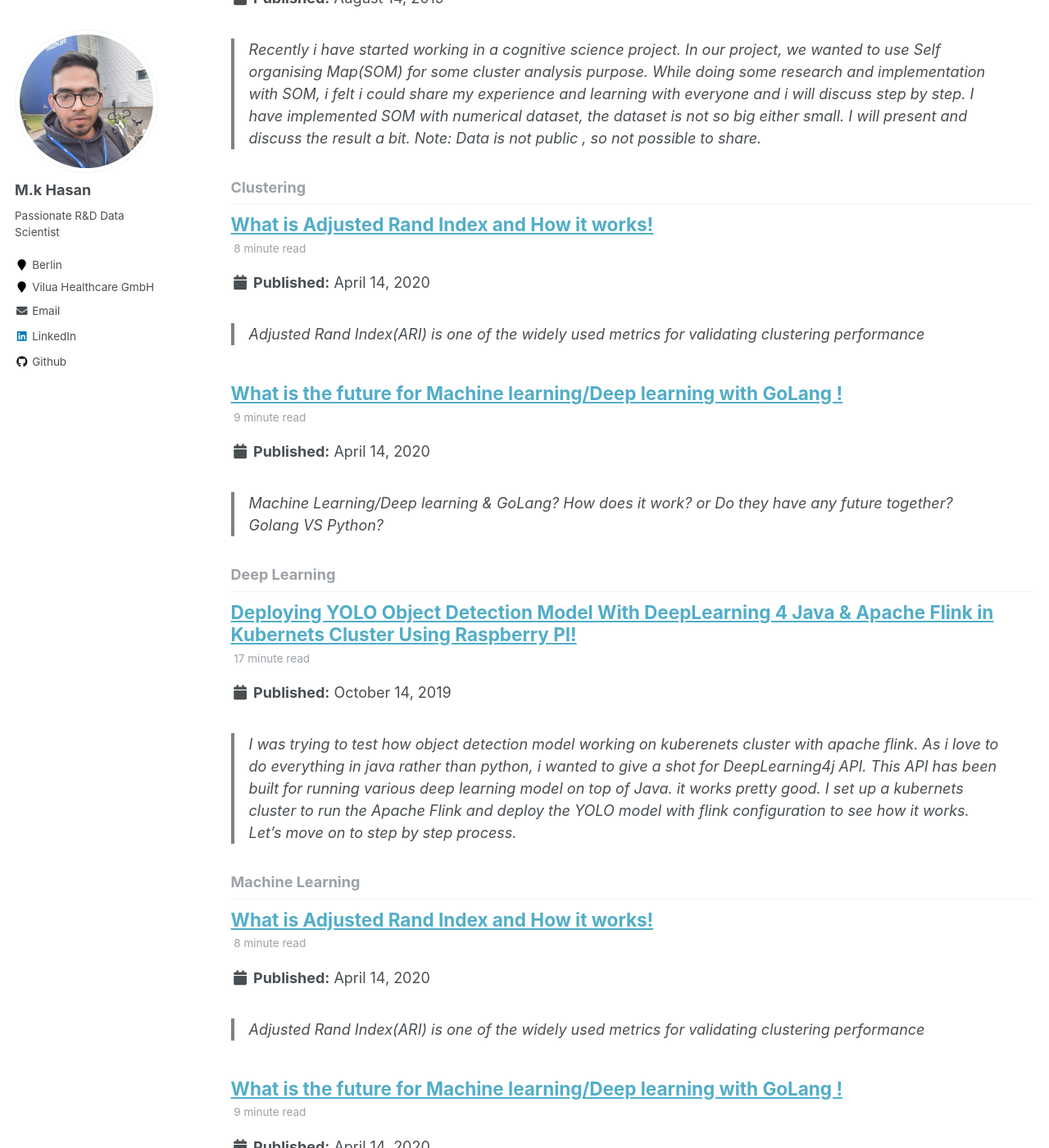
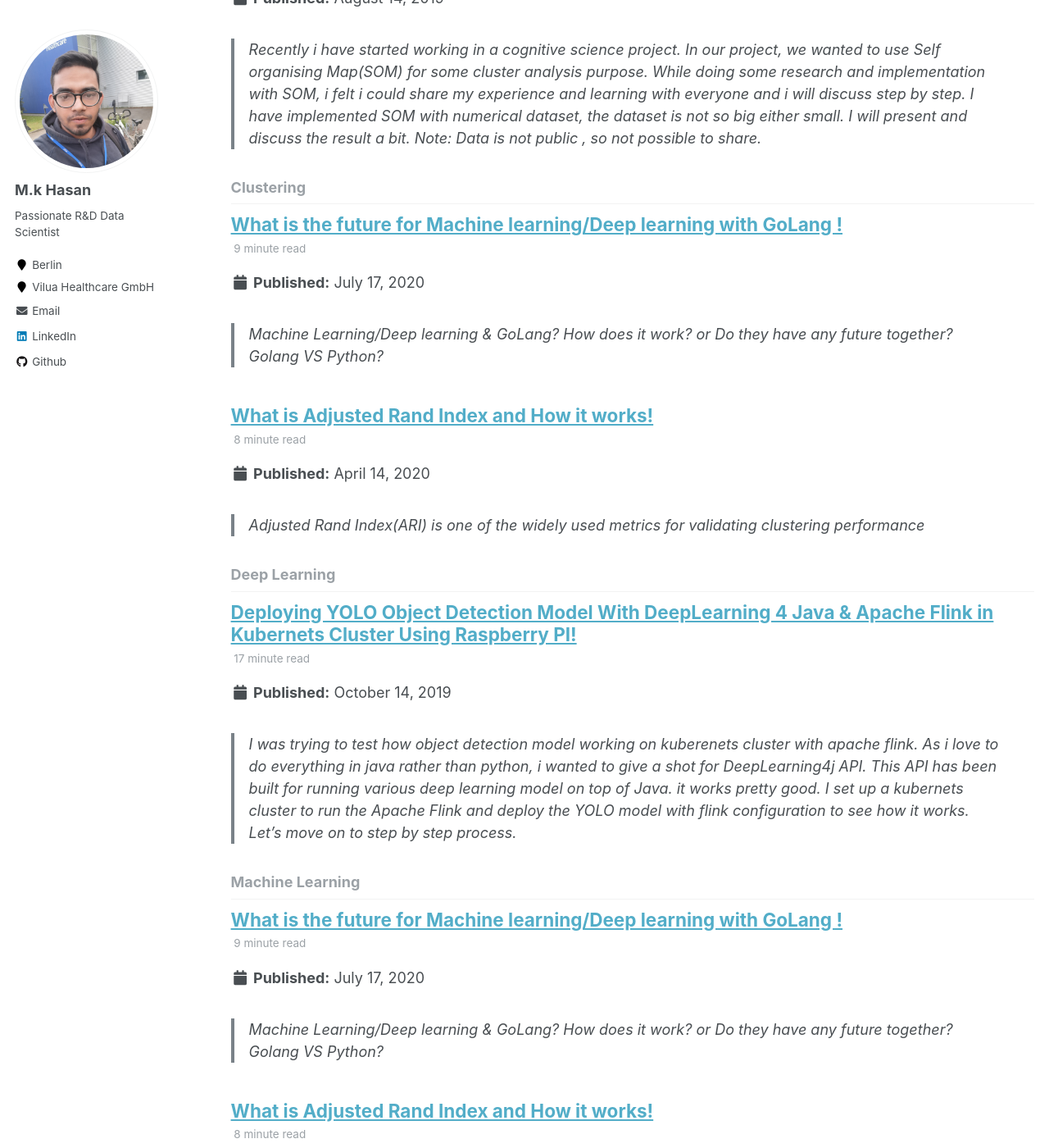
Before and after one commit to mk-hasan/mk-hasan.github.io, a Jekyll site: the page built from _pages/tag-archive.html, in a window 1280 px wide and 1400 px high, scrolled down 1149 px. Shown: the whole window at 82% size. Built offline with Jekyll 4.4.1, drawn with Linux system fonts in a browser that asks for light colours; some of the changed text lies outside the part shown.

Commit message:
ml with go

```diff
--- a/_posts/2020-07-17-MLwithGo.md
+++ b/_posts/2020-07-17-MLwithGo.md
@@ -1,7 +1,7 @@
 ---
 title: ' What is the future for Machine learning/Deep learning with GoLang ! '
-date: 2020-04-14
-permalink: /posts/2020/04/blog-post-4/
+date: 2020-07-17
+permalink: /posts/2020/07/blog-post-5/
 tags:
   - Machine Learning
   - Clustering
```
